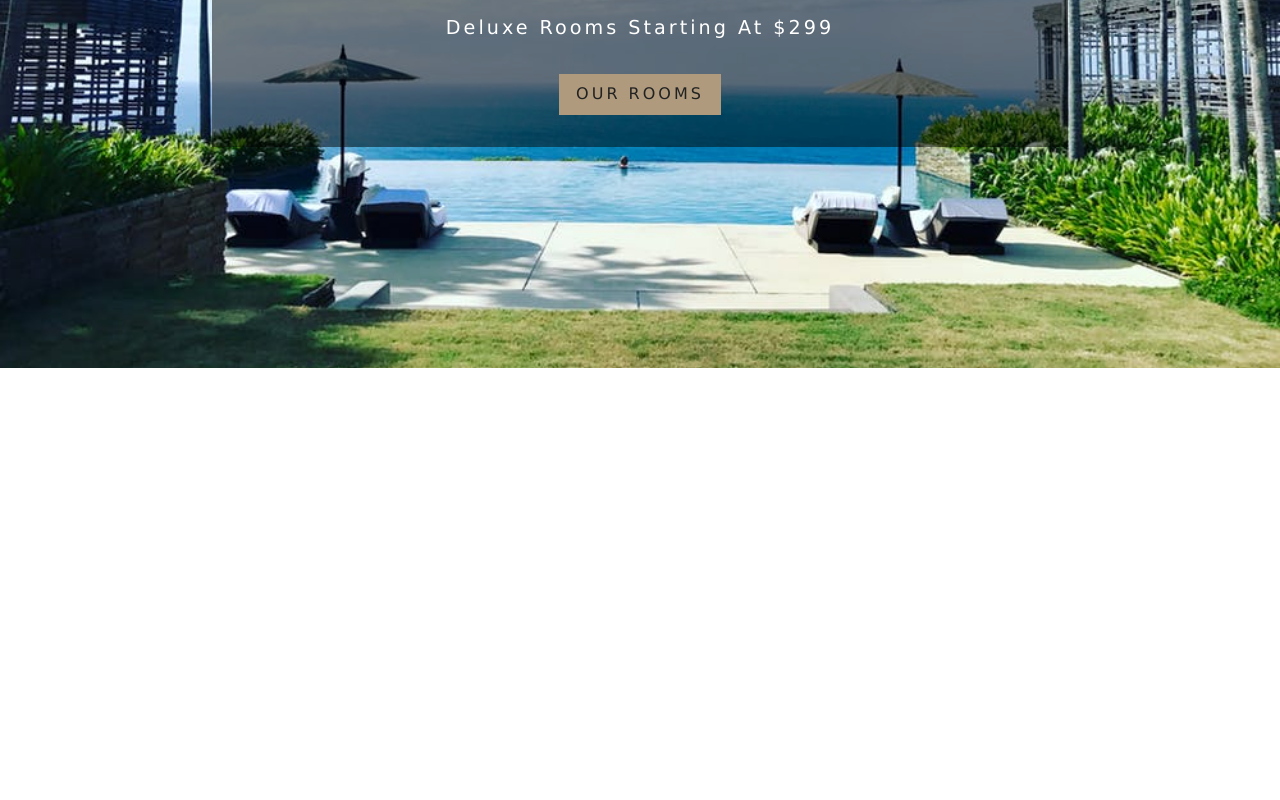
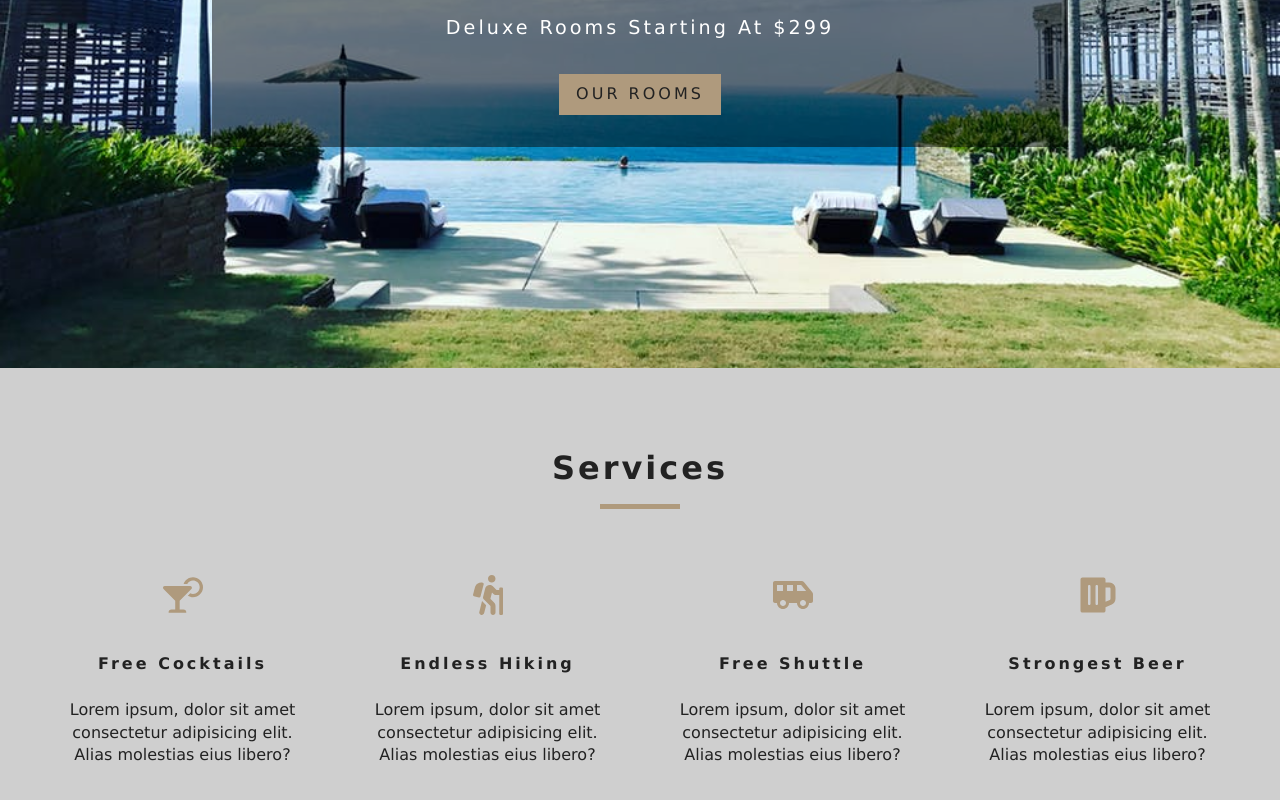
Before and after one commit to thusharathiwanka/beach-resort, a React (Create React App) app: page / in a window 1280 px wide. Shown: the part 432-1232 px from the top of the page. Before the commit the page ends 800 px from the top, so only its background shows below. Built offline with nearby package versions, Linux system fonts and the light colour scheme.

Commit message:
CREATE: services section created

```diff
--- /dev/null
+++ b/src/components/Services.tsx
@@ -0,0 +1,33 @@
+import { FaCocktail, FaHiking, FaShuttleVan, FaBeer } from "react-icons/fa";
+
+import Title from "./Title";
+
+import { services } from "../utils/services.util";
+
+interface IService {
+	title: string;
+	info: string;
+}
+
+const icons: React.ReactNode[] = [<FaCocktail />, <FaHiking />, <FaShuttleVan />, <FaBeer />];
+
+const Services: React.FC = (): JSX.Element => {
+	return (
+		<section className="services">
+			<Title title="Services" />
+			<div className="services-center">
+				{services.map((service: IService, index: number) => {
+					return (
+						<article key={index} className="service">
+							<span>{icons[index]}</span>
+							<h6>{service.title}</h6>
+							<p>{service.info}</p>
+						</article>
+					);
+				})}
+			</div>
+		</section>
+	);
+};
+
+export default Services;
--- /dev/null
+++ b/src/components/Title.tsx
@@ -0,0 +1,14 @@
+type Props = {
+	title: string;
+};
+
+const Title: React.FC<Props> = ({ title }): JSX.Element => {
+	return (
+		<div className="section-title">
+			<h4>{title}</h4>
+			<div></div>
+		</div>
+	);
+};
+
+export default Title;
--- a/src/pages/Home.tsx
+++ b/src/pages/Home.tsx
@@ -2,9 +2,11 @@ import { Link } from "react-router-dom";
 
 import Banner from "../components/Banner";
 import Hero from "../components/Hero";
+import Services from "../components/Services";
 
 const Home: React.FC = (): JSX.Element => {
 	return (
+		<>
 			<Hero>
 				<Banner title="luxurious rooms" subtitle="deluxe rooms starting at $299">
 					<Link to="/rooms" className="btn-primary">
@@ -12,6 +14,8 @@ const Home: React.FC = (): JSX.Element => {
 					</Link>
 				</Banner>
 			</Hero>
+			<Services />
+		</>
 	);
 };
 
--- /dev/null
+++ b/src/utils/services.util.ts
@@ -0,0 +1,25 @@
+interface IService {
+	title: string;
+	info: string;
+}
+
+const services: IService[] = [
+	{
+		title: "Free Cocktails",
+		info: "Lorem ipsum, dolor sit amet consectetur adipisicing elit. Alias molestias eius libero?",
+	},
+	{
+		title: "Endless Hiking",
+		info: "Lorem ipsum, dolor sit amet consectetur adipisicing elit. Alias molestias eius libero?",
+	},
+	{
+		title: "Free Shuttle",
+		info: "Lorem ipsum, dolor sit amet consectetur adipisicing elit. Alias molestias eius libero?",
+	},
+	{
+		title: "Strongest Beer",
+		info: "Lorem ipsum, dolor sit amet consectetur adipisicing elit. Alias molestias eius libero?",
+	},
+];
+
+export { services };
```
Also changed, not shown: src/components/Services.jsx (deleted). Lines whose indentation alone changed are shown as unchanged.
